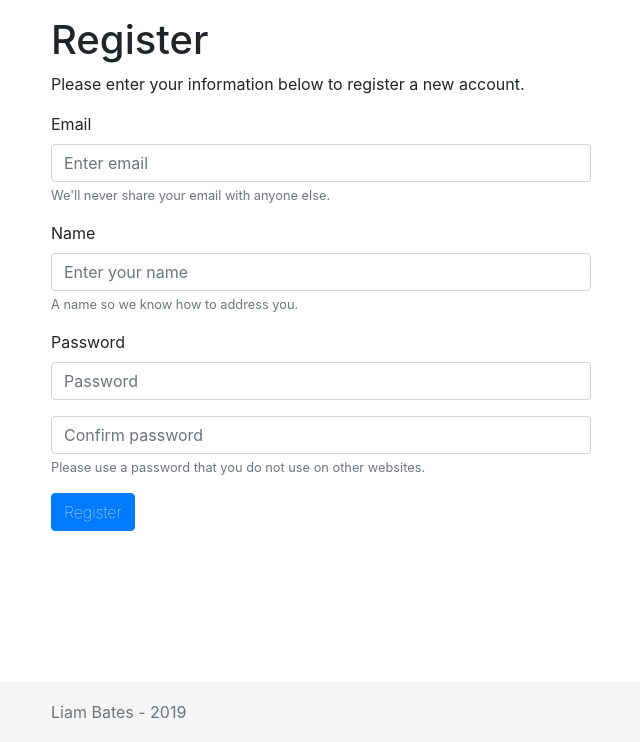
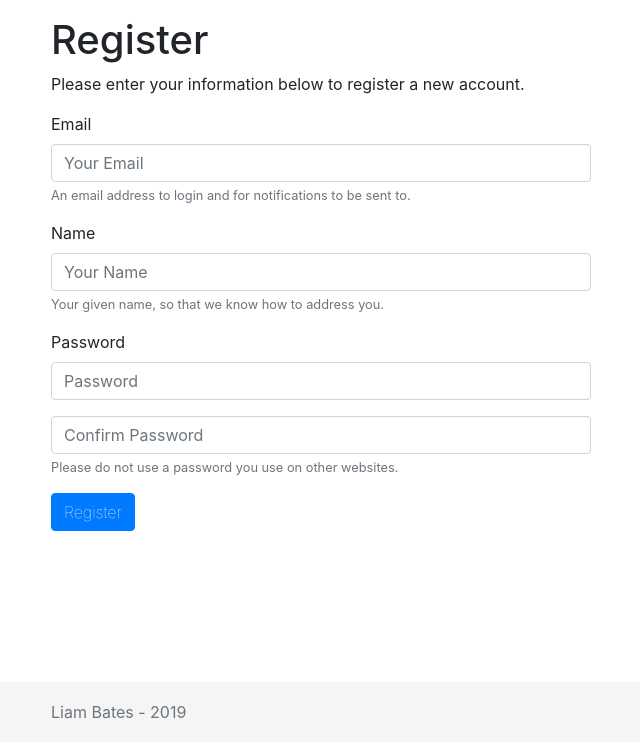
Before and after one commit to liam-bates/auto_maint, a Flask app: page /register in a window 1280 px wide. Shown: the part 58-800 px from the top of the page, without its empty margins (34-674 px from the left). Run offline with Flask 2, Linux system fonts and the light colour scheme; some libraries are stand-ins or nearby versions.

Commit message:
Created working seperate registration page

```diff
--- a/auto_maint/__init__.py
+++ b/auto_maint/__init__.py
@@ -5,6 +5,8 @@ from flask import Flask, session
 from flask_migrate import Migrate
 from flask_session import Session
 from flask_sqlalchemy import SQLAlchemy
+from flask_wtf.csrf import CSRFProtect
+
 
 app = Flask(__name__)
 
@@ -26,4 +28,8 @@ migrate = Migrate(app, db)
 # Set domain
 app.config["SERVER_NAME"] = os.environ['SERVER_NAME']
 
+app.config['SECRET_KEY'] = os.environ['SECRET_KEY']
+
+csrf = CSRFProtect(app)
+
 import auto_maint.views
--- /dev/null
+++ b/auto_maint/forms.py
@@ -0,0 +1,35 @@
+from flask_wtf import FlaskForm
+from wtforms import StringField, PasswordField, ValidationError
+from wtforms.validators import DataRequired, EqualTo, Length, Email
+
+from auto_maint.models import User
+
+
+# def available(form, field):
+#     # Ensure no other registered users have that email
+#     if User.query.filter(User.email == field.data).count():
+#         raise ValidationError('Email already registered.')
+
+
+class RegistrationForm(FlaskForm):
+    """ Registration form for a new user. """
+    email = StringField(
+        'Email',
+        validators=[DataRequired(),
+                    Email(),
+                    Length(5, 256)],
+        description='Your Email')
+    name = StringField(
+        'Name',
+        validators=[DataRequired(), Length(2, 64)],
+        description='Your Name')
+    password = PasswordField(
+        'Password',
+        validators=[
+            DataRequired(),
+            Length(6, 64),
+            EqualTo('confirm', 'Password and confirmation do not match.')
+        ],
+        description='Password')
+    confirm = PasswordField(
+        validators=[DataRequired()], description='Confirm Password')
--- /dev/null
+++ b/auto_maint/templates/_formbuilder.html
@@ -0,0 +1,18 @@
+{% macro render_field(field, show_label=True, help='') %}
+<div class="form-group">
+  {% if show_label %}
+  {{ field.label }}
+  {% endif %}
+  {% if field.errors %}
+  {{ field(class_='form-control is-invalid', placeholder=field.description) }}
+  <div class="invalid-feedback">
+    {% for error in field.errors %}
+    {{ error }}
+    {% endfor %}
+  </div>
+  {% else %}
+  {{ field(class_='form-control', placeholder=field.description) }}
+  <small id="{{ field.id }}Help" class="form-text text-muted">{{ help }}</small>
+  {% endif %}
+</div>
+{% endmacro %}
--- a/auto_maint/templates/register.html
+++ b/auto_maint/templates/register.html
@@ -9,30 +9,20 @@
 
 <div class="row">
     <div class="col-sm-6">
-        <form method="post">
-            <div class="form-group">
-                <label for="email">Email</label>
-                <input type="email" class="form-control" name="email" placeholder="Enter email" maxlength="256" required>
-                <small id="emailHelp" class="form-text text-muted">We'll never share your email with anyone
-                    else.</small>
-            </div>
-            <div class="form-group">
-                <label for="name">Name</label>
-                <input type="text" class="form-control" name="name" placeholder="Enter your name" maxlength="128" required>
-                <small id="nameHelp" class="form-text text-muted">A name so we know how to address you.</small>
-            </div>
-            <div class="form-group">
-                <label for="password">Password</label>
-                <input type="password" class="form-control" name="password" placeholder="Password" maxlength="128" required>
-            </div>
-            <div class="form-group">
-                <input type="password" class="form-control" name="confirm" placeholder="Confirm password" maxlength="128" required>
-                <small id="passwordHelp" class="form-text text-muted">Please use a password that you do not use on other
-                    websites.</small>
-            </div>
+        {% from "_formbuilder.html" import render_field %}
+        <form method=post>
+            {{ form.csrf_token }}
+            {{ render_field(form.email, help='An email address to login and for notifications to be sent to.') }}
+            {{ render_field(form.name, help='Your given name, so that we know how to address you.') }}
+            {{ render_field(form.password) }}
+            {{ render_field(form.confirm, False, help='Please do not use a password you use on other websites.') }}
             <button type="submit" class="btn btn-primary">Register</button>
         </form>
     </div>
 </div>
 
+
+
+
+
 {% endblock %}
--- a/auto_maint/views.py
+++ b/auto_maint/views.py
@@ -6,6 +6,7 @@ from werkzeug.security import check_password_hash, generate_password_hash
 from auto_maint import app, db
 from auto_maint.helpers import email, login_required, standard_schedule
 from auto_maint.models import Log, Maintenance, Odometer, User, Vehicle
+from auto_maint.forms import RegistrationForm
 
 
 @app.template_filter('mileage')
@@ -81,56 +82,41 @@ def index():
 
 @app.route('/register', methods=['GET', 'POST'])
 def register():
-    """ Registration page to allow users to create an account on the app. """
+    """ Takes the user registration form and creates a new user if validated. """
 
-    # Check if a GET request and render registration page if so
-    if request.method == 'GET':
-        return render_template('register.html')
+    # Get the form data
+    form = RegistrationForm(request.form)
+    # Check if form validated
+    if request.method == 'POST' and form.validate():
+        # Create a new user object, with hashed password
+        print("made it here")
+        user = User(form.email.data,
+                    generate_password_hash(form.password.data), form.name.data)
+        # Flash thank you message
+        flash('Thanks for registering', 'success')
 
-    # Otherwise treat as POST and ensure user has submitted all required fields
-    if any(field is '' for field in [
-            request.form['email'], request.form['name'],
-            request.form['password'], request.form['confirm']
-    ]):
-        flash(u'Missing required field/s for new user account', 'danger')
+        # Start a new user session
+        session["user_id"] = user.user_id
+        db.session.commit()
 
-    else:
-        # Check that password and password match
-        if request.form['password'] != request.form['confirm']:
-            flash(u'Password and password confirmation do not match', 'danger')
-        else:
-            # Ensure no other registered users have that email
-            if User.query.filter(User.email == request.form['email']).count():
-                flash(u'Email already registered ', 'danger')
-            else:
-                # Create a new User object with a hashed password
-                user = User(
-                    email=request.form['email'],
-                    name=request.form['name'],
-                    password_hash=generate_password_hash(
-                        request.form['password'])).add()
+        # Generate Email message to send
+        msg = EmailMessage()
+        msg['Subject'] = 'Welcome to Auto Maintenance!'
+        msg['From'] = 'auto_maint@liam-bates.com'
+        msg['To'] = user.email
 
-                # Start a new user session
-                session["user_id"] = user.user_id
-                db.session.commit()
+        # Generate HTML for email
+        html = render_template('email/welcome.html', user=user)
+        msg.set_content(html, subtype='html')
 
-                # Generate Email message to send
-                msg = EmailMessage()
-                msg['Subject'] = 'Welcome to Auto Maintenance!'
-                msg['From'] = 'auto_maint@liam-bates.com'
-                msg['To'] = user.email
+        # Send email
+        email(msg)
 
-                # Generate HTML for email
-                html = render_template('email/welcome.html', user=user)
-                msg.set_content(html, subtype='html')
+        # Redirect to the home landing page
+        return redirect('/home')
 
-                # Send email
-                email(msg)
-
-                # Redirect to the vehicle landing page
-                return redirect('/home')
-
-    return redirect('/')
+    # Redirect to index
+    return render_template("register.html", form=form)
 
 
 @app.route('/home', methods=['GET', 'POST'])
```
Also changed, not shown: auto_maint/models.py (+7 -4 lines), 1 other file.
